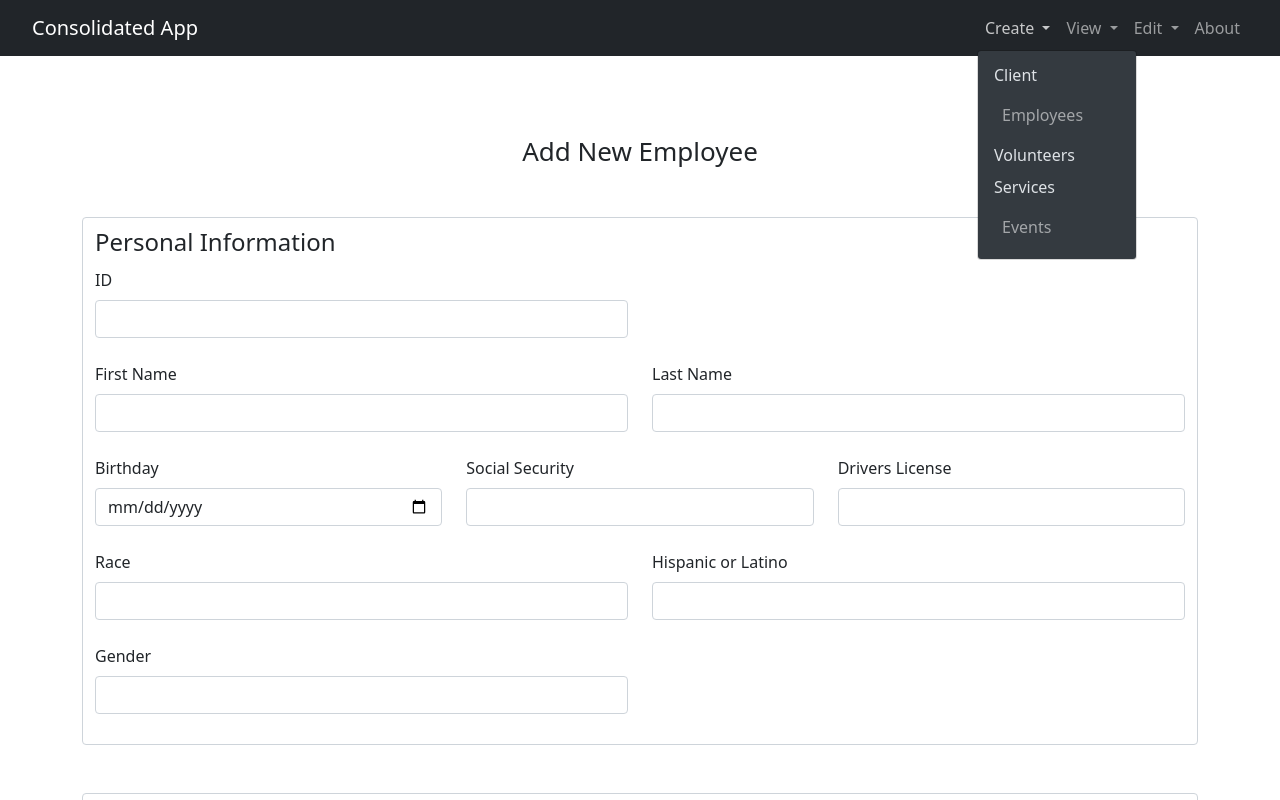
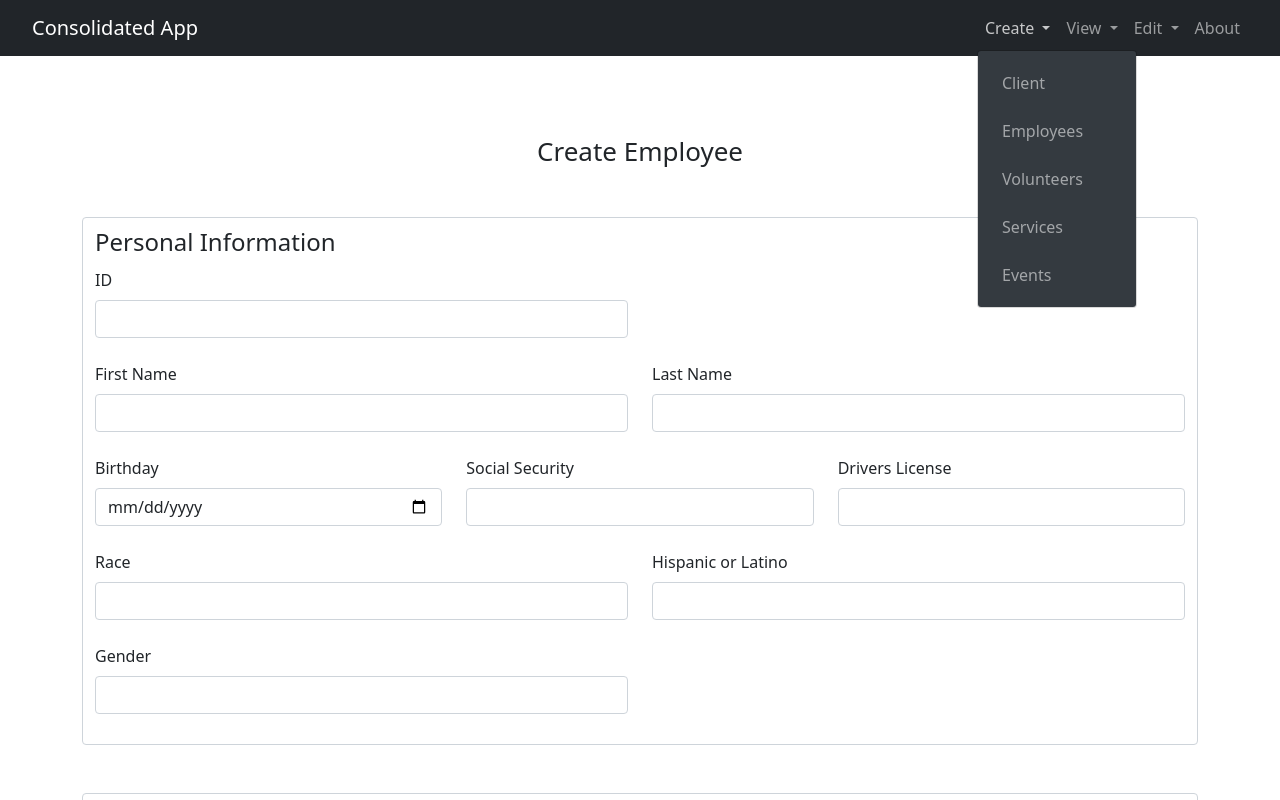
Before and after one commit to alexiscenriquez/CIS4339groupproject, a Vue app in the folder Frontend/: page /new-emp in a window 1280 px wide. Both pictures are taken after a click on the button "Create". Shown: the top 800 px of the page. Built offline with nearby package versions, Linux system fonts and the light colour scheme.

Commit message:
added router links for create drop down

```diff
--- a/Frontend/src/App.vue
+++ b/Frontend/src/App.vue
@@ -43,7 +43,13 @@
                   class="dropdown-menu dropdown-menu-dark"
                   aria-labelledby="navbarDarkDropdownMenuLink"
                 >
-                  <li><a class="dropdown-item" href="#">Client</a></li>
+                  <li>
+                    <a class="dropdown-item" href="#">
+                      <router-link class="nav-link" to="/new-client">
+                        Client</router-link
+                      ></a
+                    >
+                  </li>
                   <li>
                     <a class="dropdown-item">
                       <router-link class="nav-link" to="/new-emp">
@@ -51,8 +57,19 @@
                       >
                     </a>
                   </li>
-                  <li><a class="dropdown-item" href="#">Volunteers</a></li>
-                  <li><a class="dropdown-item" href="#">Services</a></li>
+                  <li>
+                    <a class="dropdown-item">
+                      <router-link class="nav-link" to="/new-volunteers">
+                        Volunteers</router-link
+                      >
+                    </a>
+                  </li>
+
+                  <li><a class="dropdown-item" href="#">
+                    <router-link class="nav-link" to="/new-service">
+                    Services
+                    </router-link></a>
+                    </li>
                   <li>
                     <a class="dropdown-item"
                       ><router-link class="nav-link" to="/events"
--- a/Frontend/src/views/Employees/NewEmp.vue
+++ b/Frontend/src/views/Employees/NewEmp.vue
@@ -1,5 +1,5 @@
 <template>
-  <h1>Add New Employee</h1>
+  <h1>Create Employee</h1>
   <form @submit.prevent="handleSubmitForm">
     <fieldset class="form-control mb-5">
       <legend>Personal Information</legend>
```
